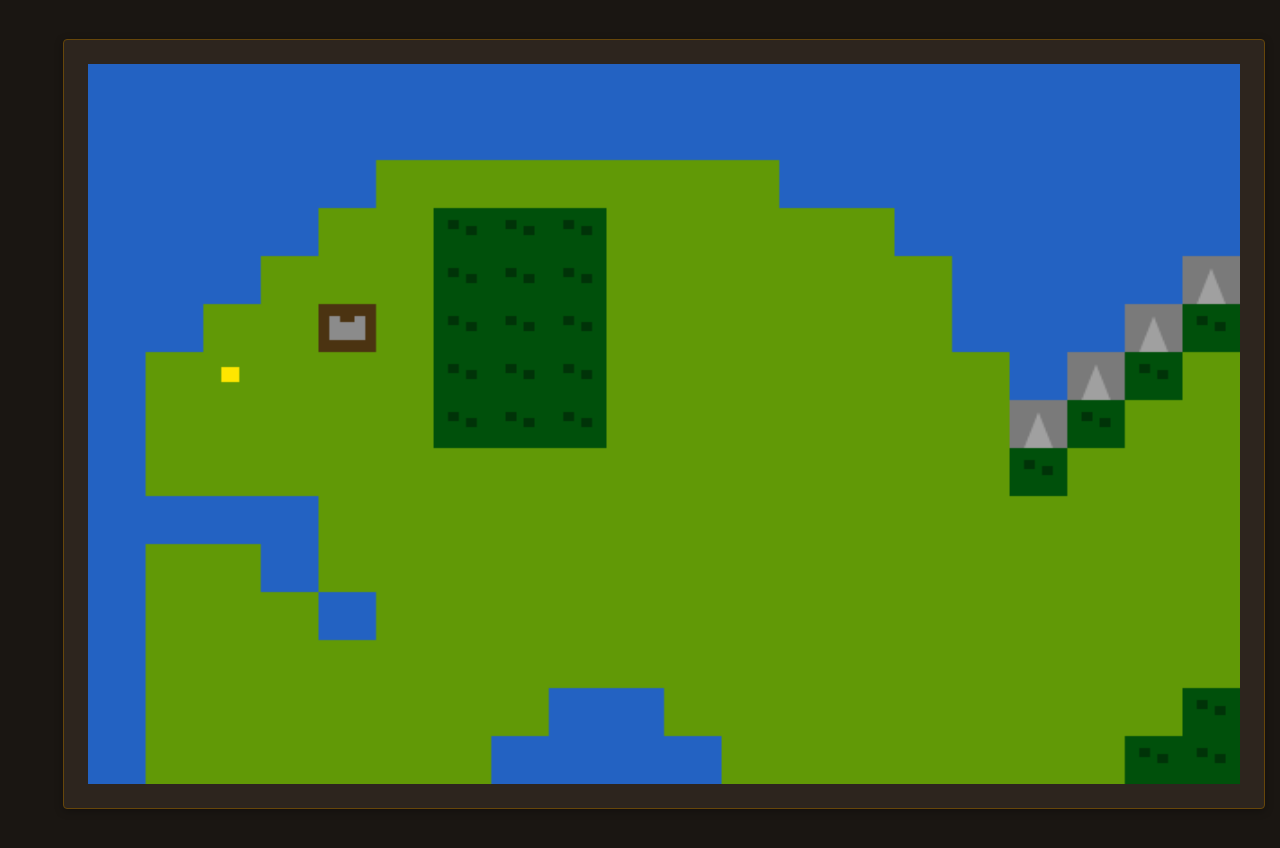
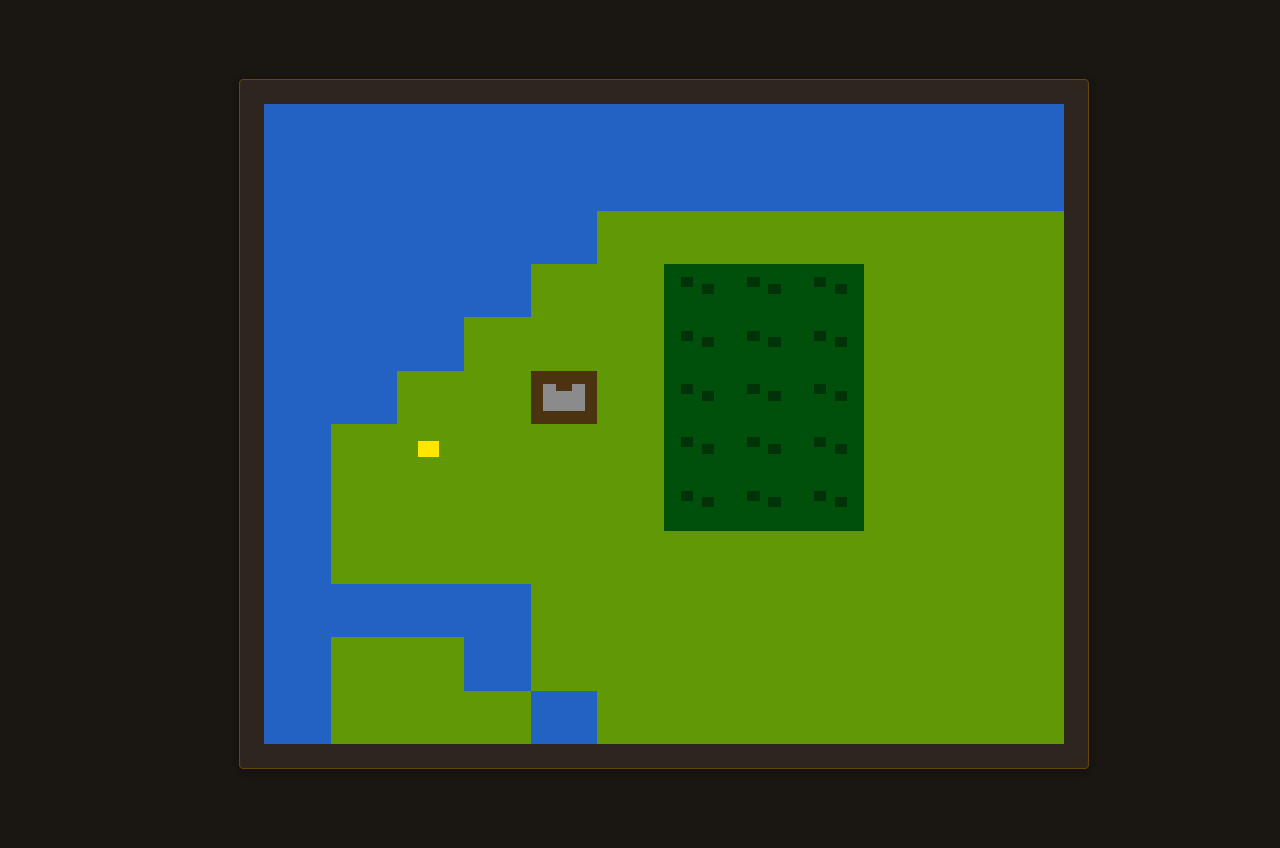
Before and after one commit to mulgrath/world-map, a website with bundled scripts: page index.html in a window 1280 px wide. Shown: the top 848 px of the page. Built offline with nearby package versions, Linux system fonts and the light colour scheme.

Commit message:
Updated canvas scaling

```diff
--- a/camera.ts
+++ b/camera.ts
@@ -15,7 +15,6 @@ export class Camera {
         this.worldWidth = worldWidth;
         this.worldHeight = worldHeight;
     }
-
 
     public followPlayer(playerPos: [number, number]) {
         // Center camera on player (player world pos minus half the screen size)
--- a/index.html
+++ b/index.html
@@ -14,16 +14,19 @@
 
             canvas {
                 border: 2px solid black;
-                width: 90vw;
-                height: 90vh;
-                max-width: 1200px;
-                max-height: 900px;
+                width: 80vw;
+                height: 80vh;
+                max-width: 800px;
+                max-height: 800px;
+                image-rendering: pixelated;
+                image-rendering: -moz-crisp-edges;
+                image-rendering: crisp-edges;
             }
         </style>
     </head>
     <body>
         <div class="game-container">
-            <canvas id="map-canvas" class="card" width="640" height="480"></canvas>
+            <canvas id="map-canvas" class="card" width="384" height="384"></canvas>
         </div>
 
         <script type="module" src="dist/main.js"></script>
```
